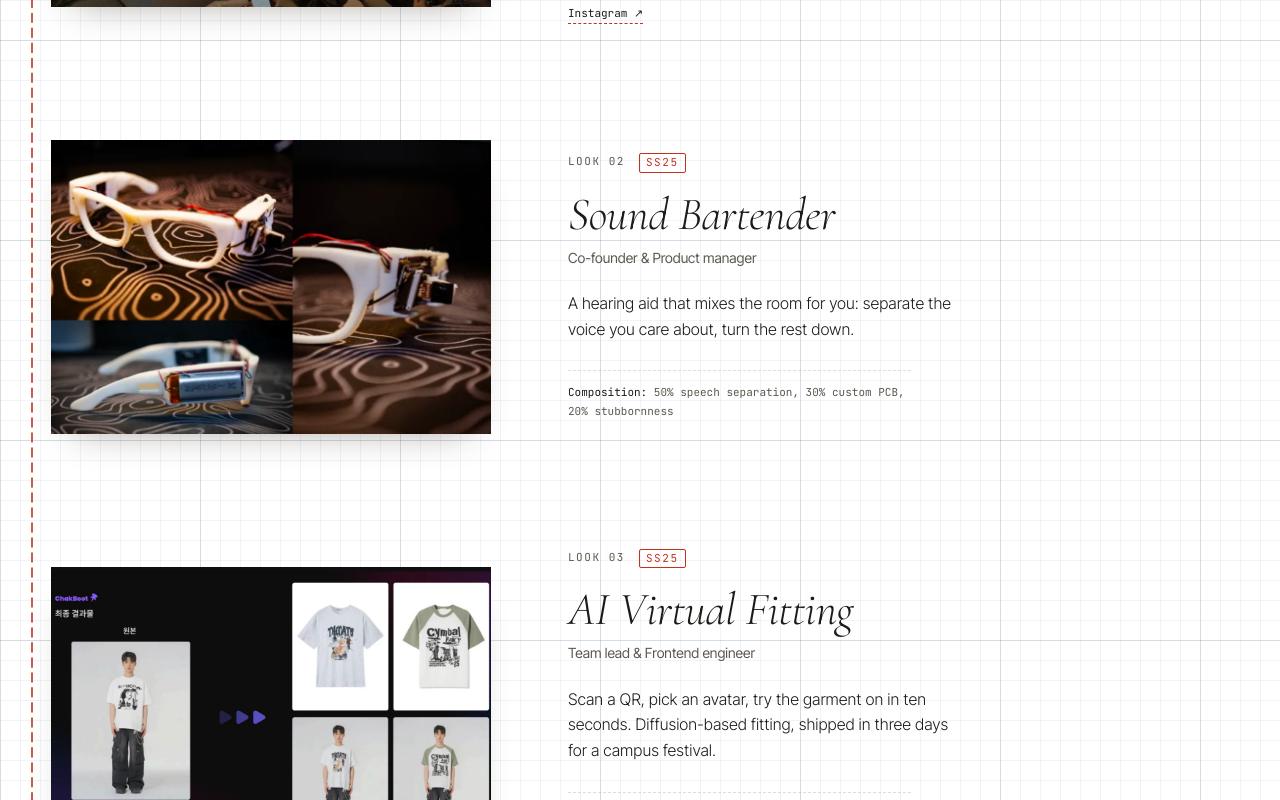
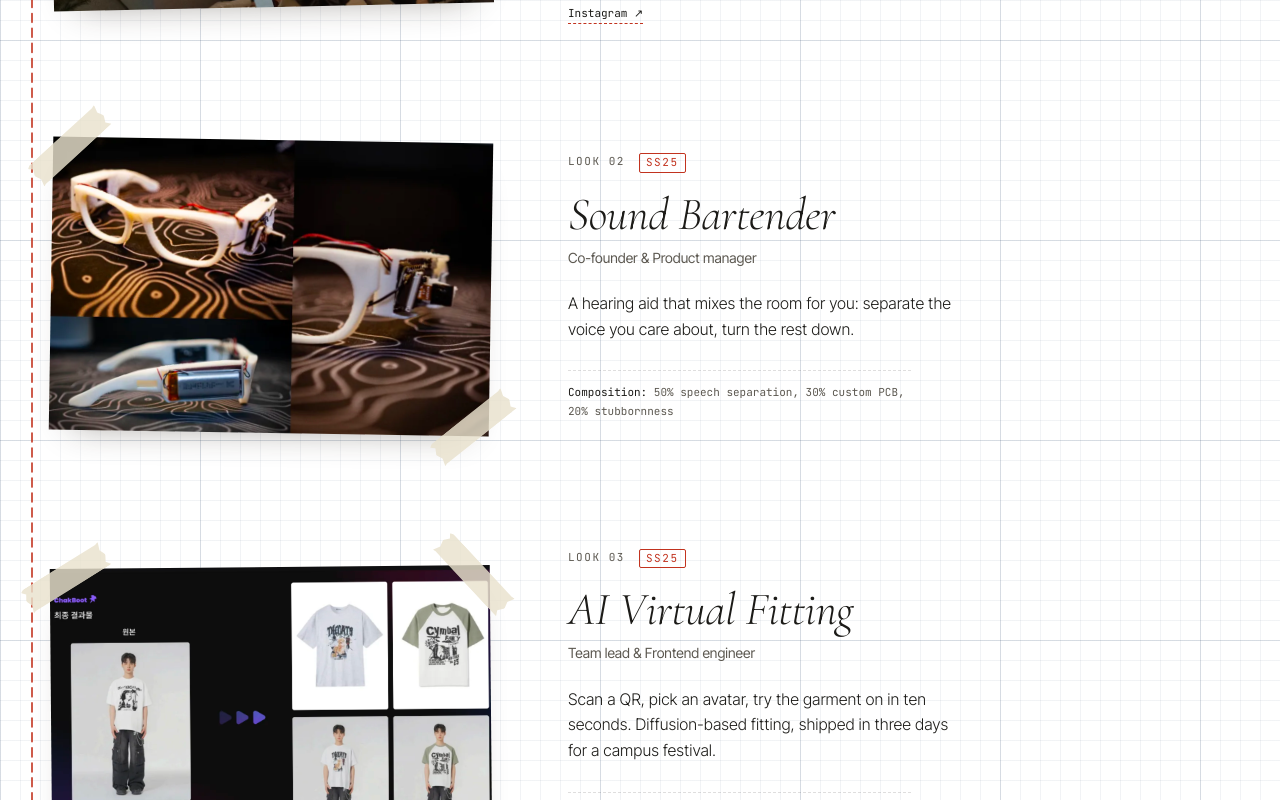
Before and after one commit to jdh4601/jdh4601.github.io, a React (Vite) app: page / in a window 1280 px wide. Shown: the part 2360-3160 px from the top of the page. Built offline with nearby package versions, Linux system fonts and the light colour scheme.

Commit message:
style(collections): tilt look photos and tape their corners
Co-Authored-By: Claude Opus 5.5 <noreply@anthropic.com>

```diff
--- a/src/components/Collections/Collections.css
+++ b/src/components/Collections/Collections.css
@@ -12,9 +12,69 @@
   align-items: center;
 }
 
+/* Pinned to the sample-room wall: each look hangs a little off-true, taped at two corners. */
 .look__photo {
+  --tilt: -1.2deg;
+  --tape-a-tilt: -38deg;
+  --tape-b-tilt: 34deg;
+  position: relative;
   max-width: 440px;
   box-shadow: 0 18px 36px -24px rgba(40, 32, 20, 0.45);
+  transform: rotate(var(--tilt));
+}
+
+.look:nth-child(4n + 2) .look__photo {
+  --tilt: 0.9deg;
+  --tape-a-tilt: -44deg;
+  --tape-b-tilt: 40deg;
+}
+
+.look:nth-child(4n + 3) .look__photo {
+  --tilt: -0.5deg;
+  --tape-a-tilt: -32deg;
+  --tape-b-tilt: 47deg;
+}
+
+.look:nth-child(4n + 4) .look__photo {
+  --tilt: 1.5deg;
+  --tape-a-tilt: -48deg;
+  --tape-b-tilt: 36deg;
+}
+
+.look__photo::before,
+.look__photo::after {
+  content: '';
+  position: absolute;
+  z-index: 1;
+  width: 92px;
+  height: 26px;
+  background: rgba(233, 226, 206, 0.82);
+  box-shadow: 0 1px 2px rgba(40, 32, 20, 0.12);
+  /* Torn ends, as if ripped off the roll by hand. */
+  clip-path: polygon(
+    0 8%, 4% 0, 96% 4%, 100% 0, 97% 30%, 100% 55%, 96% 80%, 100% 100%,
+    3% 96%, 0 100%, 3% 70%, 0 45%, 4% 22%
+  );
+  pointer-events: none;
+}
+
+.look__photo::before {
+  top: -4px;
+  left: -30px;
+  transform: rotate(var(--tape-a-tilt));
+}
+
+.look__photo::after {
+  top: -4px;
+  right: -30px;
+  transform: rotate(var(--tape-b-tilt));
+}
+
+/* Every other look is taped on the diagonal instead of across the top. */
+.look:nth-child(even) .look__photo::after {
+  top: auto;
+  bottom: -4px;
+  transform: rotate(calc(var(--tape-b-tilt) * -1));
 }
 
 .look__meta {
```
